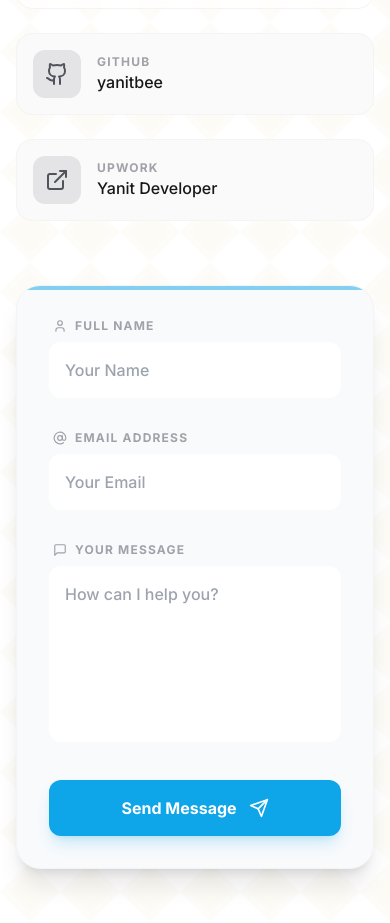
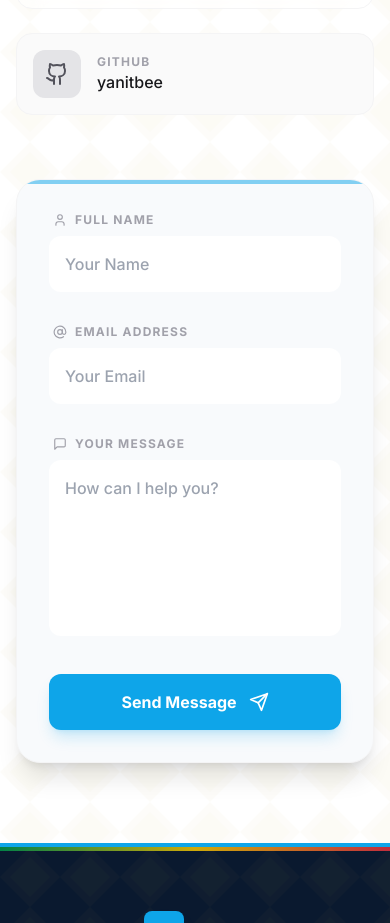
Before and after one commit to yanitbee/portfolio, a React (Vite) app: page / in a window 390 px wide. Shown: the part 5900-6823 px from the top of the page. Built offline with nearby package versions, Linux system fonts and the light colour scheme.

Commit message:
feat: implement responsive Navbar, global CSS styles, and Contact section with form handling

```diff
--- a/src/components/Contact.jsx
+++ b/src/components/Contact.jsx
@@ -90,23 +90,7 @@ const Contact = () => {
                 </div>
               </a>
 
-              <a
-                href="#"
-                target="_blank"
-                rel="noopener noreferrer"
-                className="flex items-center space-x-4 p-4 bg-zinc-50 dark:bg-zinc-900 rounded-2xl border border-zinc-100 dark:border-zinc-800 hover:border-primary group transition-all"
-               >
-                <div className="p-3 bg-zinc-200 dark:bg-zinc-800 rounded-xl text-zinc-600 dark:text-zinc-400 group-hover:bg-primary group-hover:text-white transition-all">
-                  <ExternalLink size={24} />
-                </div>
-                <div className="flex-grow">
-                    <h4 className="text-xs font-bold text-zinc-400 uppercase tracking-widest">Upwork</h4>
-                    <p className="text-zinc-900 dark:text-white font-medium flex items-center">
-                        Yanit Developer
-                        <ExternalLink className="ml-2 opacity-0 group-hover:opacity-100 transition-opacity" size={14} />
-                    </p>
-                </div>
-              </a>
+
             </div>
           </div>
 
--- a/src/components/Navbar.jsx
+++ b/src/components/Navbar.jsx
@@ -30,7 +30,7 @@ const Navbar = () => {
   return (
     <>
       {/* Desktop Floating Sidebar */}
-      <nav className="hidden md:flex flex-col items-center justify-center fixed left-6 top-1/2 -translate-y-1/2 z-50 glass-pill py-8 px-4 rounded-full space-y-6">
+      <nav className="hidden md:flex flex-col items-center justify-center fixed right-6 top-1/2 -translate-y-1/2 z-50 glass-pill py-8 px-4 rounded-full space-y-6">
         <Link
           to="home"
           spy={true} smooth={true} duration={500}
@@ -54,7 +54,7 @@ const Navbar = () => {
           >
             <link.icon size={22} className="group-hover:scale-110 transition-transform"/>
             {/* Tooltip */}
-            <span className="absolute left-14 top-1/2 -translate-y-1/2 px-3 py-1.5 bg-midnight-950 text-white text-xs font-semibold rounded-lg opacity-0 group-hover:opacity-100 transition-opacity whitespace-nowrap pointer-events-none border border-white/10 backdrop-blur-md">
+            <span className="absolute right-14 top-1/2 -translate-y-1/2 px-3 py-1.5 bg-midnight-950 text-white text-xs font-semibold rounded-lg opacity-0 group-hover:opacity-100 transition-opacity whitespace-nowrap pointer-events-none border border-white/10 backdrop-blur-md">
               {link.label}
             </span>
           </Link>
--- a/src/index.css
+++ b/src/index.css
@@ -24,7 +24,7 @@ html {
 
 @layer components {
   .section-container {
-    @apply max-w-7xl mx-auto px-4 sm:px-6 lg:px-8 py-20;
+    @apply max-w-7xl mx-auto px-4 sm:px-6 md:px-28 lg:px-32 py-20;
   }
 
   .glass {
@@ -32,7 +32,7 @@ html {
   }
 
   .glass-pill {
-    @apply backdrop-blur-xl bg-white/40 dark:bg-[#0b1120]/60 border border-white/20 dark:border-white/10 backdrop-filter shadow-2xl;
+    @apply backdrop-blur-xl bg-white/10 dark:bg-[#0b1120]/20 border border-white/20 dark:border-white/10 backdrop-filter shadow-2xl;
   }
 
   .glow-cyan {
```
